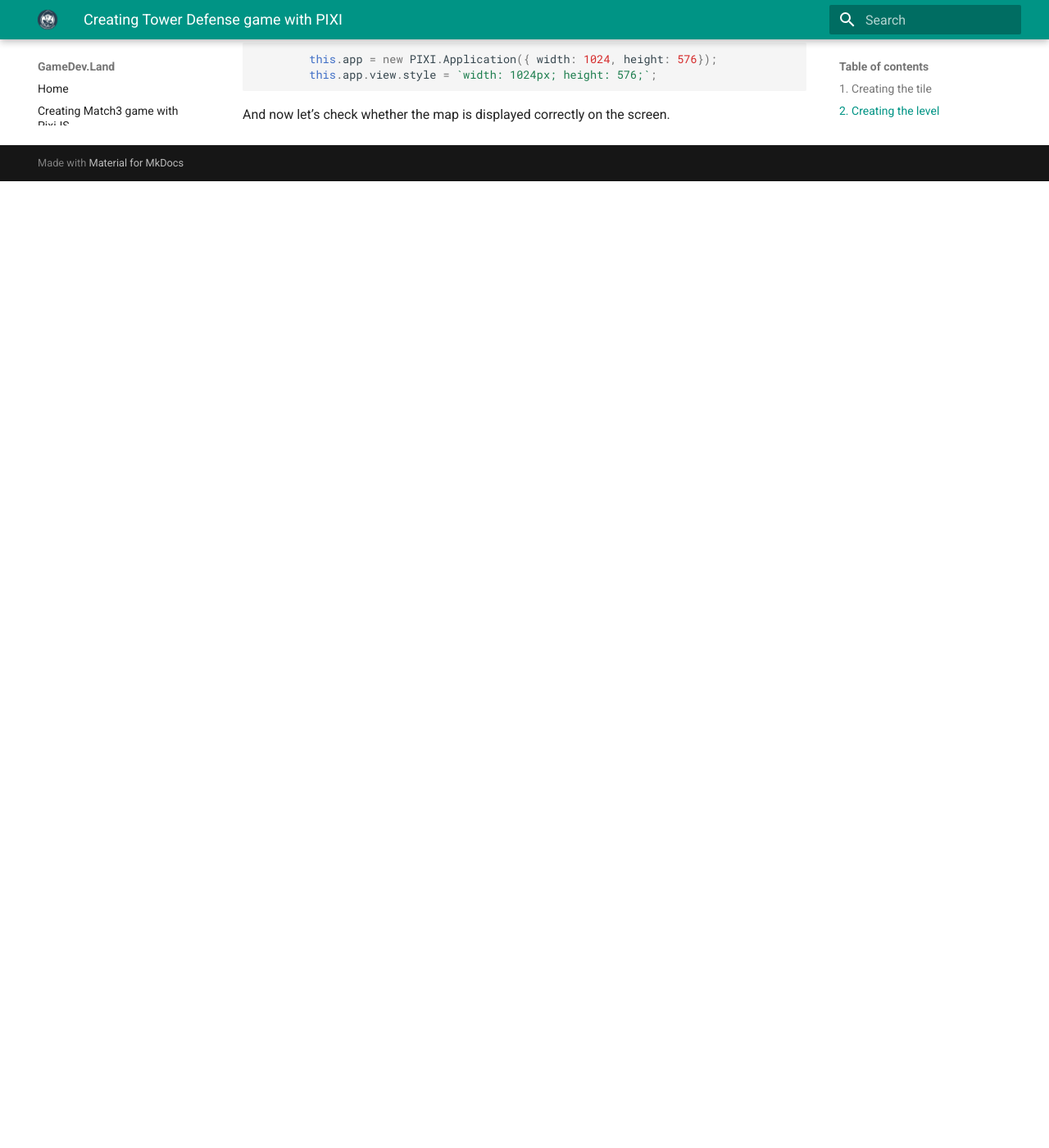
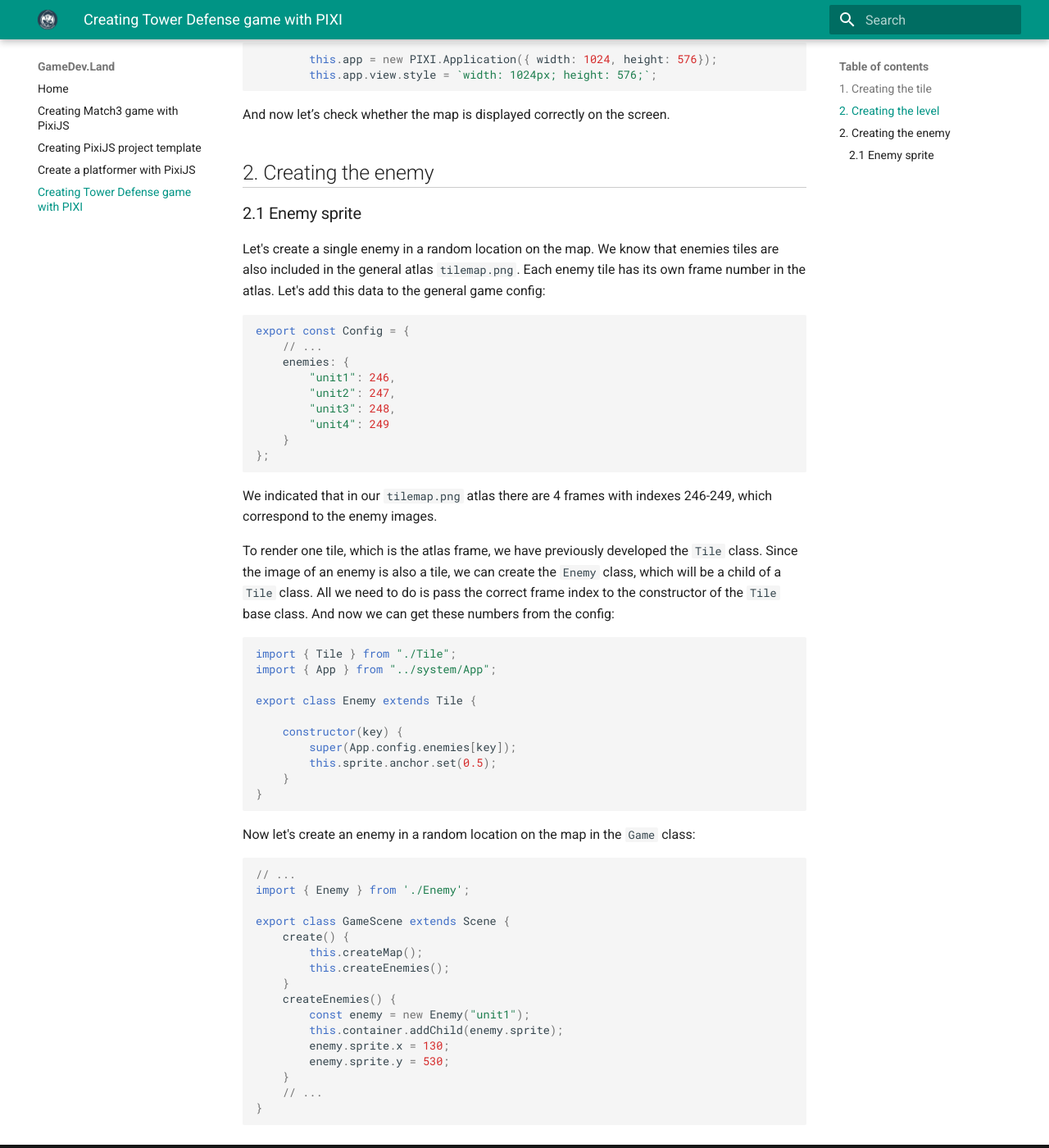
Before and after one commit to bolotnikov/gamedevland, an MkDocs documentation site: the page built from docs/tower-defense.md, in a window 1280 px wide and 1400 px high, scrolled down 5676 px. Shown: the whole window at 82% size. Built offline with MkDocs 1.6.1 and Material for MkDocs 9.7.7, drawn with Linux system fonts in a browser that asks for light colours; emoji names are drawn with the system emoji font; before the commit the page ends 5897 px from its top, so only the background shows below that.

Commit message:
Update tower-defense.md

````diff
--- a/docs/tower-defense.md
+++ b/docs/tower-defense.md
@@ -269,3 +269,61 @@
 ```
 
 And now let’s check whether the map is displayed correctly on the screen.
+
+## 2. Creating the enemy
+### 2.1 Enemy sprite
+
+Let's create a single enemy in a random location on the map.
+We know that enemies tiles are also included in the general atlas `tilemap.png`. Each enemy tile has its own frame number in the atlas. Let's add this data to the general game config:
+
+``` javascript
+export const Config = {
+    // ...
+    enemies: {
+        "unit1": 246,
+        "unit2": 247,
+        "unit3": 248,
+        "unit4": 249
+    }
+};
+```
+
+We indicated that in our `tilemap.png` atlas there are 4 frames with indexes 246-249, which correspond to the enemy images.
+
+To render one tile, which is the atlas frame, we have previously developed the `Tile` class. Since the image of an enemy is also a tile, we can create the `Enemy` class, which will be a child of a `Tile` class.
+All we need to do is pass the correct frame index to the constructor of the `Tile` base class. And now we can get these numbers from the config:
+
+``` javascript
+import { Tile } from "./Tile";
+import { App } from "../system/App";
+
+export class Enemy extends Tile {
+
+    constructor(key) {
+        super(App.config.enemies[key]);
+        this.sprite.anchor.set(0.5);
+    }
+}
+
+```
+
+Now let's create an enemy in a random location on the map in the `Game` class:
+
+``` javascript
+// ...
+import { Enemy } from './Enemy';
+
+export class GameScene extends Scene {
+    create() {
+        this.createMap();
+        this.createEnemies();
+    }
+    createEnemies() {
+        const enemy = new Enemy("unit1");
+        this.container.addChild(enemy.sprite);
+        enemy.sprite.x = 130;
+        enemy.sprite.y = 530;
+    }
+    // ...
+}
+```
````
